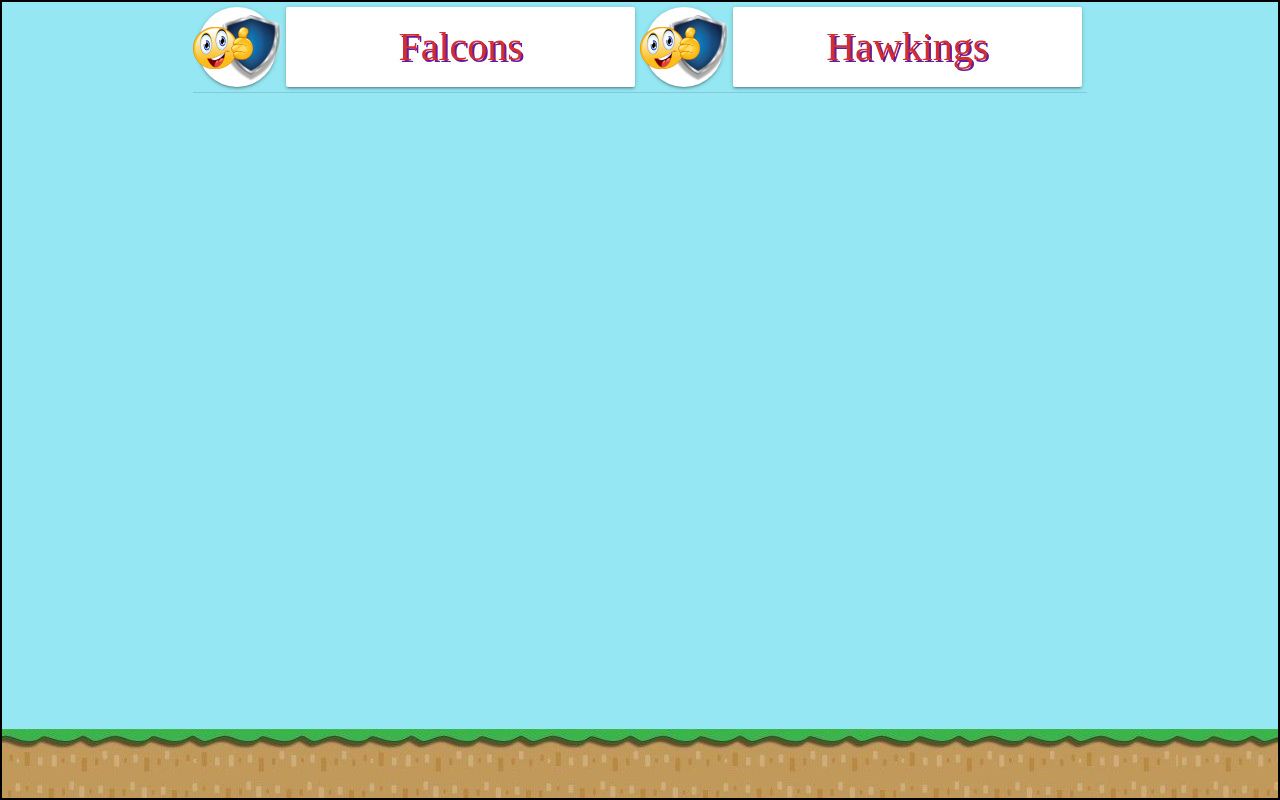
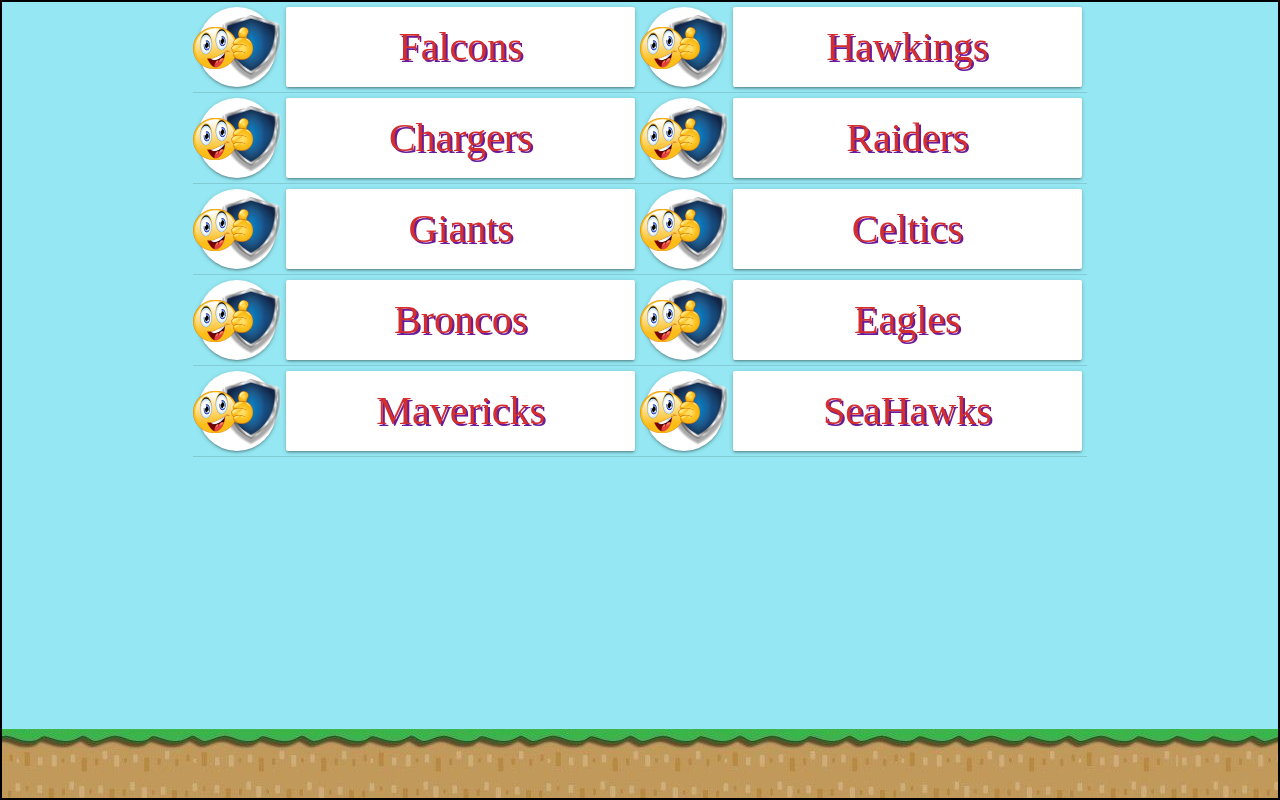
Before and after one commit to MamathaBussa/ps-leaderboard, a React (Create React App) app: page / in a window 1280 px wide. Built offline with nearby package versions, Linux system fonts and the light colour scheme; a web font is replaced by a local one.

Commit message:
- Added 10 team names

```diff
--- a/src/components/TeamScoreDetailsSlide/index.js
+++ b/src/components/TeamScoreDetailsSlide/index.js
@@ -20,6 +20,46 @@ class TeamScoreDetailsSlide extends Component {
                   componentData={{teamName: 'Hawkings'}}/>
               </td>
             </tr>
+            <tr>
+              <td>
+                <SmileyShieldAndTeamName teamName="Falcons"
+                  componentData={{teamName: 'Chargers'}} />
+              </td>
+              <td>
+                <SmileyShieldAndTeamName teamName="Hawkings"
+                  componentData={{teamName: 'Raiders'}}/>
+              </td>
+            </tr>
+            <tr>
+              <td>
+                <SmileyShieldAndTeamName teamName="Falcons"
+                  componentData={{teamName: 'Giants'}} />
+              </td>
+              <td>
+                <SmileyShieldAndTeamName teamName="Hawkings"
+                  componentData={{teamName: 'Celtics'}}/>
+              </td>
+            </tr>
+            <tr>
+              <td>
+                <SmileyShieldAndTeamName teamName="Falcons"
+                  componentData={{teamName: 'Broncos'}} />
+              </td>
+              <td>
+                <SmileyShieldAndTeamName teamName="Hawkings"
+                  componentData={{teamName: 'Eagles'}}/>
+              </td>
+            </tr>
+            <tr>
+              <td>
+                <SmileyShieldAndTeamName teamName="Falcons"
+                  componentData={{teamName: 'Mavericks'}} />
+              </td>
+              <td>
+                <SmileyShieldAndTeamName teamName="Hawkings"
+                  componentData={{teamName: 'SeaHawks'}}/>
+              </td>
+            </tr>
           </thead>
         </table>
       </div>
```
